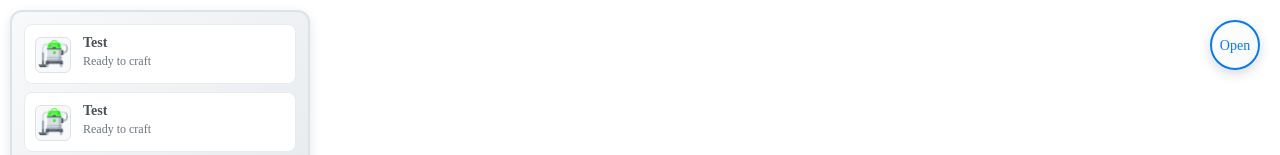
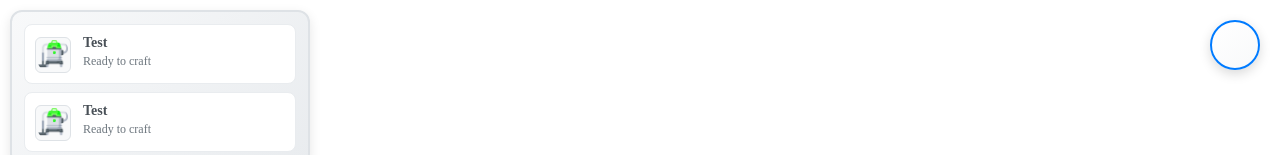
Before and after one commit to yehor-kostiuk/Vacuumaria, a React (Vite) app: page / in a window 1280 px wide. Shown: the top 155 px of the page. Built offline with nearby package versions, Linux system fonts and the light colour scheme.

Commit message:
refactor: fix clean up button component and remove unnecessary state

```diff
--- a/src/libs/components/discovered-recipe-button/discovered-recipe-button.tsx
+++ b/src/libs/components/discovered-recipe-button/discovered-recipe-button.tsx
@@ -1,31 +1,16 @@
-import React, { useState, useEffect } from "react";
+import { useState } from "react";
+import { DiscoveredRecipeModal } from "../discovered-recipe-modal/discovered-recipe-modal.jsx";
 import styles from "./discovered-recipe-button.module.css";
-import { DiscoveredRecipeModal } from "../discovered-recipe-modal/discovered-recipe-modal.tsx";
 
-type Properties = {
-	children?: React.ReactNode;
-};
+const DiscoveredRecipeButton: React.FC = () => {
+	const [isOpen, setIsOpen] = useState(false);
 
-const DiscoveredRecipeButton: React.FC<Properties> = () => {
-	const [isOpen, setIsOpen] = useState(false);
-	const [buttonText, setButtonText] = useState("Открыть модалку");
-
-	const toggleModal = () => setIsOpen(prev => !prev);
-
-	useEffect(() => {
-		if (isOpen) {
-			setButtonText("Close");
-		} else {
-			setButtonText("Open");
-		}
-	}, [isOpen]);
+	const toggleModal = () => setIsOpen((prev) => !prev);
 
 	return (
 		<>
-			<button className={styles.button} onClick={toggleModal}>
-				{buttonText}
-			</button>
-			<DiscoveredRecipeModal isOpen={isOpen} onClose={() => setIsOpen(false)}/>
+			<button className={styles.button} onClick={toggleModal} />
+			<DiscoveredRecipeModal isOpen={isOpen} onClose={() => setIsOpen(false)} />
 		</>
 	);
 };
--- a/src/libs/components/discovered-recipe-modal/discovered-recipe-modal.tsx
+++ b/src/libs/components/discovered-recipe-modal/discovered-recipe-modal.tsx
@@ -1,22 +1,26 @@
-import React from "react";
 import styles from "./discovered-recipe-modal.module.css";
 import { DiscoveredRecipeCard } from "./discovered-recipe-card/discovered-recipe-card.jsx";
 
-type DiscoveredRecipeModalProps = {
+type Properties = {
 	isOpen: boolean;
 	onClose: () => void;
 	children?: React.ReactNode;
 };
 
-const DiscoveredRecipeModal: React.FC<DiscoveredRecipeModalProps> = ({ isOpen, onClose }) => {
+const DiscoveredRecipeModal: React.FC<Properties> = ({ isOpen, onClose }) => {
 	if (!isOpen) return null;
 
 	return (
 		<div className={styles["modal-overlay"]} onClick={onClose}>
-			<div className={styles["modal-content"]} onClick={(e) => e.stopPropagation()}>
+			<div className={styles["modal-content"]}>
 				<div className={styles["modal-header"]}>
-					<h2 className={styles["modal-title"]}>{"🔍 Discovered Recipes (3)"}</h2>
-					<button className={styles["close-button"]} onClick={onClose}> × </button>
+					<h2 className={styles["modal-title"]}>
+						{"🔍 Discovered Recipes (3)"}
+					</h2>
+					<button className={styles["close-button"]} onClick={onClose}>
+						{" "}
+						×{" "}
+					</button>
 				</div>
 				<div className={styles["modal-body"]}>
 					<div className={styles["recipes-list"]}>
```
Also changed, not shown: src/libs/components/discovered-recipe-modal/discovered-recipe-card/discovered-recipe-card.tsx (+31 -8 lines).
